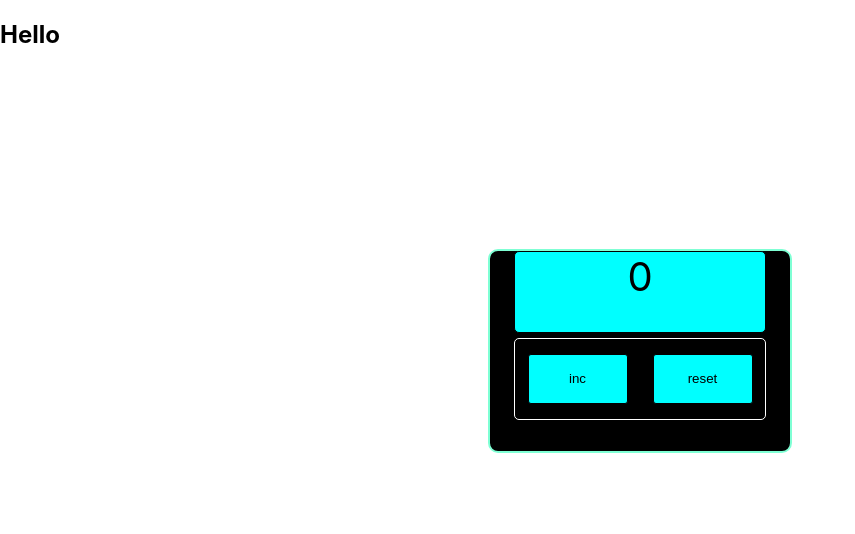
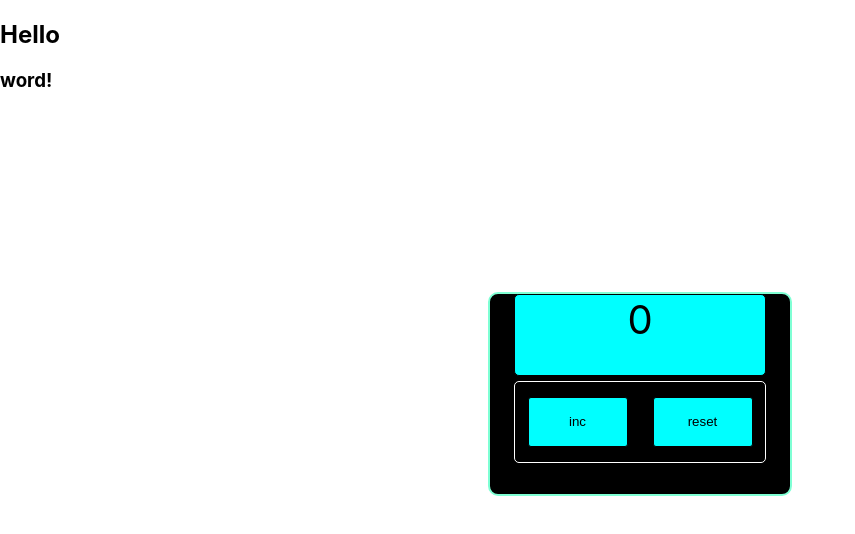
Before and after one commit to LaptenokPavel/exzamen, a React (Create React App) app: page / in a window 1280 px wide. Shown: the top 534 px of the page, without its empty margins (0-855 px from the left). Built offline with nearby package versions, Linux system fonts and the light colour scheme.

Commit message:
"26.07-4"

```diff
--- a/src/App.tsx
+++ b/src/App.tsx
@@ -14,6 +14,7 @@ function App() {
    return (
        <div>
            <h2>Hello</h2>
+           <h3>word!</h3>
 <Counter
     data={data}
     setData={setData}
```
